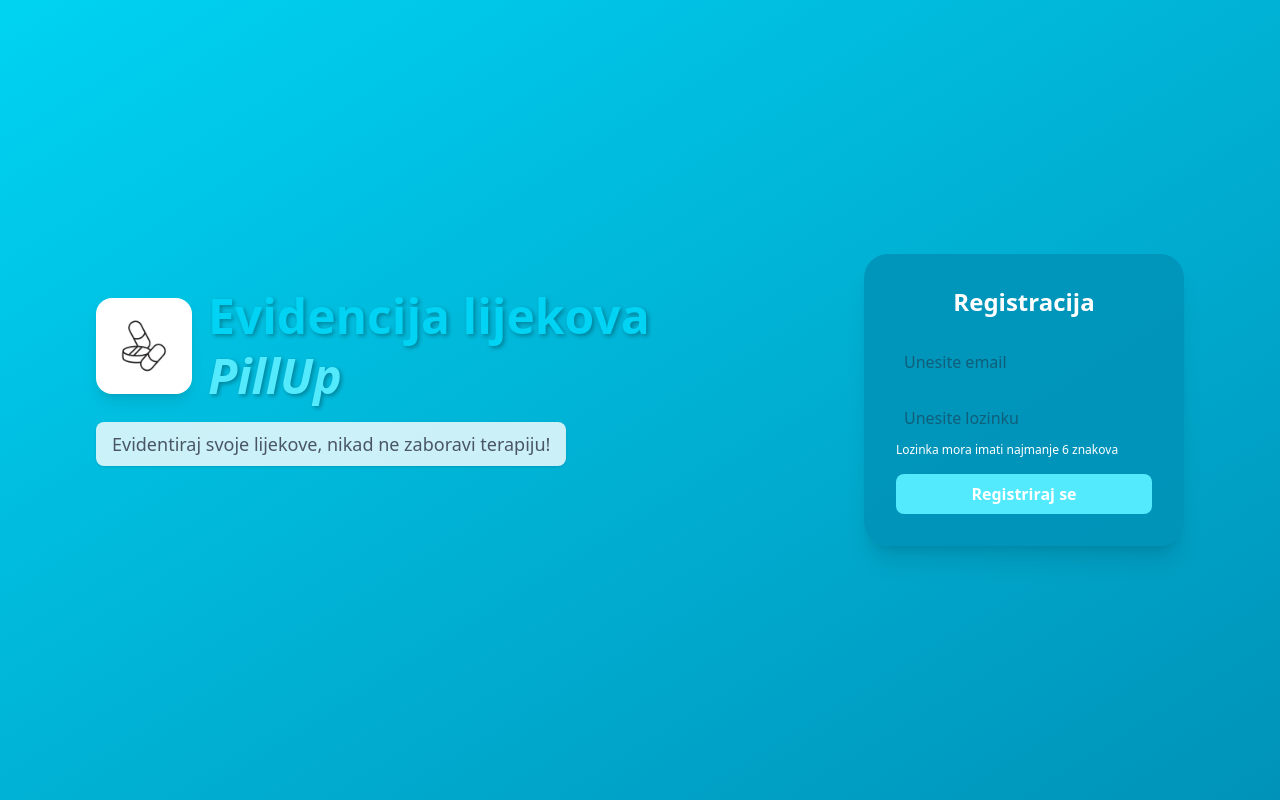
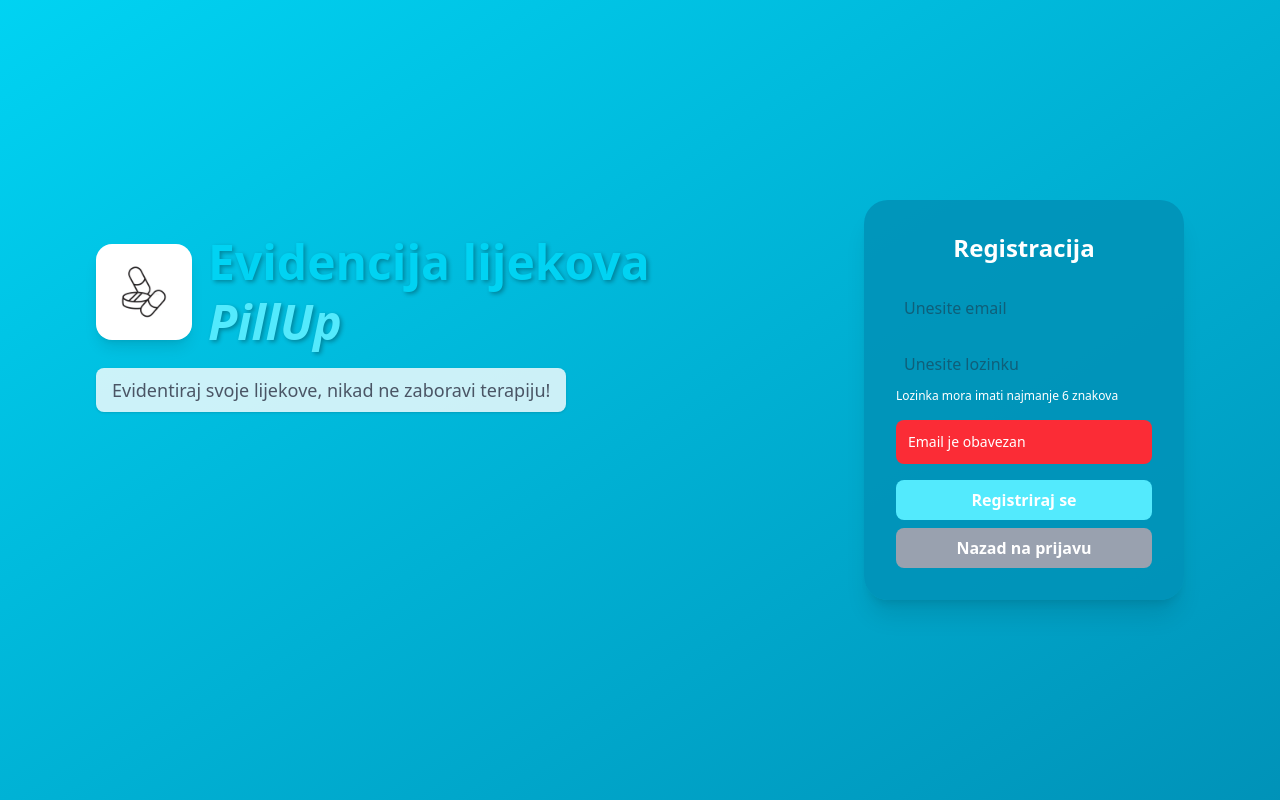
Before and after one commit to BarbaraMedica/WA-PillUp-Frontend, a Vue app: page /registracija in a window 1280 px wide. Both pictures are taken after a click on the button "Registriraj se". Built offline with nearby package versions, Linux system fonts and the light colour scheme; no server answers.

Commit message:
nedostatak pri reg uklonjen

```diff
--- a/src/usluge/api.js
+++ b/src/usluge/api.js
@@ -1,7 +1,9 @@
 import axios from "axios";
 
+const baseURL = import.meta.env.VITE_API_BASE_URL || "https://wa-pillup-back-end.onrender.com/api";
+
 const api = axios.create({
-  baseURL: "https://wa-pillup-back-end.onrender.com/api"
+  baseURL
 });
 
 // Interceptor za dodavanje tokena
--- a/src/views/Registracija.vue
+++ b/src/views/Registracija.vue
@@ -6,7 +6,6 @@
       <div class="flex flex-col items-start pt-8">
         <div class="flex items-center gap-4 mb-4">
           <div class="w-24 h-24 bg-white rounded-2xl flex items-center justify-center shadow-lg">
-            <!-- Add your pill logo here or use an img tag -->
             <img src="/logo.webp" alt="PillUp" class="w-20 h-20" />
           </div>
           <div>
@@ -44,15 +43,28 @@
           Lozinka mora imati najmanje 6 znakova
         </p>
 
+        <div v-if="error" class="bg-red-500 text-white p-3 rounded-lg mb-4 text-sm">
+          {{ error }}
+        </div>
+
         <button
           @click="registracija"
-          class="w-full bg-cyan-300 hover:bg-cyan-400 text-white font-semibold py-2 rounded-lg"
+          :disabled="loading"
+          class="w-full bg-cyan-300 hover:bg-cyan-400 text-white font-semibold py-2 rounded-lg disabled:opacity-50 disabled:cursor-not-allowed mb-2"
         >
-          Registriraj se
+          {{ loading ? "Registriranje..." : "Registriraj se" }}
+        </button>
+
+        <button
+          @click="idiNaPrijavu"
+          :disabled="loading"
+          class="w-full bg-gray-400 hover:bg-gray-500 text-white font-semibold py-2 rounded-lg disabled:opacity-50 disabled:cursor-not-allowed"
+        >
+          Nazad na prijavu
         </button>
       </div>
-    </div> <!-- Close the max-w-6xl container -->
-  </div> <!-- Close the min-h-screen container -->
+    </div>
+  </div>
 </template>
 
 <script setup>
@@ -63,20 +75,69 @@ import api from "../usluge/api";
 const router = useRouter();
 const email = ref("");
 const lozinka = ref("");
+const error = ref("");
+const loading = ref(false);
+
+const validateForm = () => {
+  error.value = "";
+
+  if (!email.value) {
+    error.value = "Email je obavezan";
+    return false;
+  }
+
+  const emailRegex = /^[^\s@]+@[^\s@]+\.[^\s@]+$/;
+  if (!emailRegex.test(email.value)) {
+    error.value = "Email nije ispravnog formata";
+    return false;
+  }
+
+  if (!lozinka.value) {
+    error.value = "Lozinka je obavezna";
+    return false;
+  }
+
+  if (lozinka.value.length < 6) {
+    error.value = "Lozinka mora imati najmanje 6 znakova";
+    return false;
+  }
+
+  return true;
+};
 
 const registracija = async () => {
+  if (!validateForm()) {
+    return;
+  }
+
+  loading.value = true;
+  error.value = "";
+
   try {
-    await api.post("/autentikacija/registracija", {
+    const response = await api.post("/autentikacija/registracija", {
       email: email.value,
       lozinka: lozinka.value
     });
 
-    // Preusmjeri na prvo postavljanje
-    router.push("/prvo-postavljanje");
-  } catch (error) {
-    console.error("Greška:", error);
-    alert("Došlo je do greške pri registraciji");
+    console.log("Registracija uspješna:", response.data);
+    await router.push("/prvo-postavljanje");
+  } catch (err) {
+    console.error("Greška pri registraciji:", err);
+
+    if (err.response?.data?.errors) {
+      error.value = err.response.data.errors.map(e => e.msg).join(", ");
+    } else if (err.response?.data?.msg) {
+      error.value = err.response.data.msg;
+    } else {
+      error.value = "Greška pri registraciji - pokušajte ponovno";
+    }
+  } finally {
+    loading.value = false;
   }
+};
+
+const idiNaPrijavu = () => {
+  router.push("/");
 };
 </script>
 <style scoped></style>
```
Also changed, not shown: 1 other file (tests, documents, lock files or other folders).
